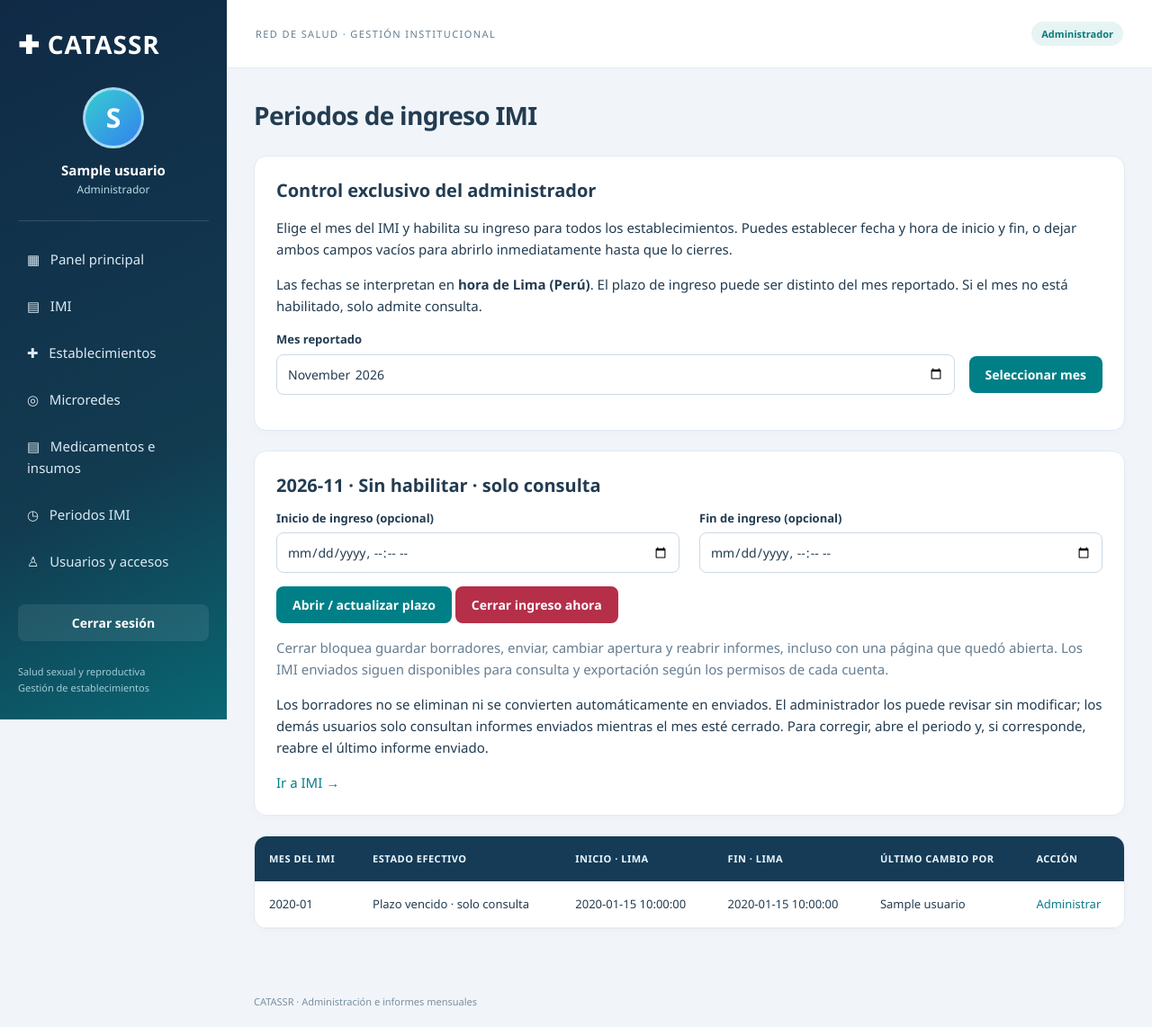
After one commit to ehuayllapupao-lgtm/CATASSR, a PHP site: page /periodos_imi.php in a window 1280 px wide. The commit adds this page. Shown: the whole page at 90% size. Run offline with PHP 8.4, Linux system fonts and the light colour scheme; the visitor is signed in with stand-in values (Sample User, id 1); tables that the repository leaves empty hold one stand-in row (values such as "Sample post").

Commit message:
Controlar ingreso IMI mediante periodos administrables y cierre de solo consulta

```diff
--- a/CATASSR/actualizar_imi.php
+++ b/CATASSR/actualizar_imi.php
@@ -3,4 +3,4 @@ require __DIR__.'/app.php';require __DIR__.'/imi_lib.php';
 try{$d=db();$u=isset($_SESSION['uid'])?q($d,'SELECT * FROM usuarios WHERE id=? AND activo=1',[$_SESSION['uid']])->fetch():null;}catch(PDOException $ex){go('index.php');}
 if(!$u)go('index.php');if($u['rol']!=='admin'){http_response_code(403);exit('Solo el administrador puede habilitar IMI.');}
 $error='';if($_SERVER['REQUEST_METHOD']==='POST'){csrf();try{foreach(explode(';',file_get_contents(__DIR__.'/imi_schema.sql')) as $sql)if(trim($sql))$d->exec($sql);$_SESSION['flash']='IMI habilitado. Los datos existentes se conservaron.';go('imi.php');}catch(Throwable $ex){error_log($ex->getMessage());$error='No se pudo habilitar IMI. Revise la conexión y los permisos MySQL; puede reintentar sin borrar datos.';}}
-top('Habilitar IMI',$u);if($error)echo '<p class="alert">'.e($error).'</p>';?><section class="card"><h2>Actualizar sin reinstalar CATASSR</h2><p>Esta actualización agrega tres tablas para saldos de apertura e informes mensuales. Conserva usuarios, establecimientos, medicamentos y asignaciones.</p><form method="post"><?=token()?><button>Habilitar módulo IMI</button></form></section><?php bottom();
+top('Habilitar IMI',$u);if($error)echo '<p class="alert">'.e($error).'</p>';?><section class="card"><h2>Actualizar sin reinstalar CATASSR</h2><p>Esta actualización habilita las tablas de IMI y el control de periodos. Los meses quedan de consulta hasta que el administrador los abra. Conserva usuarios, establecimientos, medicamentos y asignaciones.</p><form method="post"><?=token()?><button>Habilitar módulo IMI</button></form></section><?php bottom();
--- a/CATASSR/app.php
+++ b/CATASSR/app.php
@@ -14,7 +14,7 @@ function csrf(): void {if(!hash_equals($_SESSION['csrf']??'',(string)($_POST['cs
 $roles=['admin'=>'Administrador','tecnico'=>'Equipo técnico','microred'=>'Cabecera de microred','establecimiento'=>'Encargada/o de establecimiento'];
 function top(string $title,?array $u=null): void {global $roles; ?>
 <!doctype html><html lang="es"><head><meta charset="utf-8"><meta name="viewport" content="width=device-width,initial-scale=1"><title><?=e($title)?> · CATASSR</title><link rel="stylesheet" href="style.css"></head><body>
-<?php if($u): ?><aside><a class="brand" href="index.php">✚ CATASSR</a><div class="profile"><div class="avatar"><?=e(strtoupper(substr($u['nombre'],0,1)))?></div><strong><?=e($u['nombre'])?></strong><small><?=e($roles[$u['rol']])?></small></div><nav><a href="index.php">▦ &nbsp; Panel principal</a><a href="imi.php">▤ &nbsp; IMI</a><a href="index.php?page=establecimientos">✚ &nbsp; Establecimientos</a><a href="index.php?page=microredes">◎ &nbsp; Microredes</a><a href="index.php?page=productos">▤ &nbsp; Medicamentos e insumos</a><?php if($u['rol']==='admin'):?><a href="index.php?page=usuarios">♙ &nbsp; Usuarios y accesos</a><?php endif;?></nav><form method="post" action="index.php"><input type="hidden" name="action" value="logout"><?=token()?><button class="exit">Cerrar sesión</button></form><small class="aside-foot">Salud sexual y reproductiva<br>Gestión de establecimientos</small></aside><?php endif;?>
+<?php if($u): ?><aside><a class="brand" href="index.php">✚ CATASSR</a><div class="profile"><div class="avatar"><?=e(strtoupper(substr($u['nombre'],0,1)))?></div><strong><?=e($u['nombre'])?></strong><small><?=e($roles[$u['rol']])?></small></div><nav><a href="index.php">▦ &nbsp; Panel principal</a><a href="imi.php">▤ &nbsp; IMI</a><a href="index.php?page=establecimientos">✚ &nbsp; Establecimientos</a><a href="index.php?page=microredes">◎ &nbsp; Microredes</a><a href="index.php?page=productos">▤ &nbsp; Medicamentos e insumos</a><?php if($u['rol']==='admin'):?><a href="periodos_imi.php">◷ &nbsp; Periodos IMI</a><a href="index.php?page=usuarios">♙ &nbsp; Usuarios y accesos</a><?php endif;?></nav><form method="post" action="index.php"><input type="hidden" name="action" value="logout"><?=token()?><button class="exit">Cerrar sesión</button></form><small class="aside-foot">Salud sexual y reproductiva<br>Gestión de establecimientos</small></aside><?php endif;?>
 <main class="<?=$u?'':'guest'?>"><?php if($u):?><header><span>RED DE SALUD · GESTIÓN INSTITUCIONAL</span><span class="pill"><?=e($roles[$u['rol']])?></span></header><?php endif;?><div class="content"><h1><?=e($title)?></h1>
 <?php }
 function bottom(): void {echo '</div><footer>CATASSR · Administración e informes mensuales</footer></main></body></html>';}
--- a/CATASSR/imi_lib.php
+++ b/CATASSR/imi_lib.php
@@ -1,7 +1,7 @@
 <?php
 // Reglas de prueba: CPM de hasta tres meses registrados; cobertura objetivo 3 meses.
 const IMI_COBERTURA=3;
-function imi_ready(PDO $d): bool {try{q($d,'SELECT 1 FROM imi_detalles LIMIT 1');q($d,'SELECT 1 FROM imi_reportes LIMIT 1');q($d,'SELECT 1 FROM imi_apertura LIMIT 1');return true;}catch(PDOException $ex){return false;}}
+function imi_ready(PDO $d): bool {try{q($d,'SELECT 1 FROM imi_detalles LIMIT 1');q($d,'SELECT 1 FROM imi_reportes LIMIT 1');q($d,'SELECT 1 FROM imi_apertura LIMIT 1');q($d,'SELECT 1 FROM imi_periodos LIMIT 1');return true;}catch(PDOException $ex){return false;}}
 function imi_establecimientos(PDO $d,array $u): array {
  $where='1=1';$args=[];
  if($u['rol']==='microred'){$where='e.microred_id=?';$args=[$u['microred_id']??0];}
@@ -34,3 +34,24 @@ function imi_rows(array $ctx,array $submitted=[]): array {
  }return $rows;
 }
 function imi_format($n): string {return $n===null?'Sin base de consumo':number_format((float)$n,2,'.',',');}
+
+function imi_periodo_abierto(?array $p): bool {
+ if(!$p || $p['estado']!=='abierto')return false;
+ $now=(new DateTimeImmutable('now',new DateTimeZone('America/Lima')))->format('Y-m-d H:i:s');
+ return (!$p['inicio'] || $now>=$p['inicio']) && (!$p['fin'] || $now<=$p['fin']);
+}
+function imi_periodo_texto(?array $p): string {
+ if(!$p)return 'Sin habilitar · solo consulta';
+ if($p['estado']==='cerrado')return 'Cerrado · solo consulta';
+ $now=(new DateTimeImmutable('now',new DateTimeZone('America/Lima')))->format('Y-m-d H:i:s');
+ if($p['inicio'] && $now<$p['inicio'])return 'Programado · aún no admite ingreso';
+ if($p['fin'] && $now>$p['fin'])return 'Plazo vencido · solo consulta';
+ return 'Abierto para ingreso';
+}
+function imi_fecha_ventana($value): ?string {
+ if(!is_scalar($value))throw new RuntimeException('Fecha de ingreso no válida.');
+ $value=trim((string)$value);if($value==='')return null;
+ $date=DateTimeImmutable::createFromFormat('!Y-m-d\TH:i',$value,new DateTimeZone('America/Lima'));
+ if(!$date || $date->format('Y-m-d\TH:i')!==$value)throw new RuntimeException('Fecha de ingreso no válida.');
+ return $date->format('Y-m-d H:i:00');
+}
--- a/CATASSR/imi_schema.sql
+++ b/CATASSR/imi_schema.sql
@@ -1,3 +1,5 @@
 CREATE TABLE IF NOT EXISTS imi_apertura (establecimiento_id INT NOT NULL, producto_id INT NOT NULL, saldo BIGINT UNSIGNED NOT NULL DEFAULT 0, PRIMARY KEY(establecimiento_id,producto_id), FOREIGN KEY(establecimiento_id) REFERENCES establecimientos(id), FOREIGN KEY(producto_id) REFERENCES productos(id)) ENGINE=InnoDB DEFAULT CHARSET=utf8mb4;
 CREATE TABLE IF NOT EXISTS imi_reportes (id INT PRIMARY KEY AUTO_INCREMENT, establecimiento_id INT NOT NULL, periodo DATE NOT NULL, estado ENUM('borrador','enviado') NOT NULL DEFAULT 'borrador', version INT NOT NULL DEFAULT 1, actualizado_por INT NULL, actualizado_en TIMESTAMP DEFAULT CURRENT_TIMESTAMP ON UPDATE CURRENT_TIMESTAMP, UNIQUE KEY unico_mes(establecimiento_id,periodo), FOREIGN KEY(establecimiento_id) REFERENCES establecimientos(id), FOREIGN KEY(actualizado_por) REFERENCES usuarios(id) ON DELETE SET NULL) ENGINE=InnoDB DEFAULT CHARSET=utf8mb4;
 CREATE TABLE IF NOT EXISTS imi_detalles (reporte_id INT NOT NULL, producto_id INT NOT NULL, stock_segun BIGINT UNSIGNED NOT NULL, recibido BIGINT UNSIGNED NOT NULL, consumo BIGINT UNSIGNED NOT NULL, ajuste BIGINT UNSIGNED NOT NULL, stock_inicial BIGINT UNSIGNED NOT NULL, stock_final BIGINT UNSIGNED NOT NULL, PRIMARY KEY(reporte_id,producto_id), FOREIGN KEY(reporte_id) REFERENCES imi_reportes(id) ON DELETE CASCADE, FOREIGN KEY(producto_id) REFERENCES productos(id)) ENGINE=InnoDB DEFAULT CHARSET=utf8mb4;
+
+CREATE TABLE IF NOT EXISTS imi_periodos (periodo DATE PRIMARY KEY, estado ENUM('abierto','cerrado') NOT NULL DEFAULT 'cerrado', inicio DATETIME NULL, fin DATETIME NULL, version INT NOT NULL DEFAULT 1, actualizado_por INT NULL, actualizado_en TIMESTAMP DEFAULT CURRENT_TIMESTAMP ON UPDATE CURRENT_TIMESTAMP, FOREIGN KEY(actualizado_por) REFERENCES usuarios(id) ON DELETE SET NULL) ENGINE=InnoDB DEFAULT CHARSET=utf8mb4;
--- /dev/null
+++ b/CATASSR/periodos_imi.php
@@ -0,0 +1,31 @@
+<?php
+require __DIR__.'/app.php';require __DIR__.'/imi_lib.php';
+try{$d=db();$u=isset($_SESSION['uid'])?q($d,'SELECT * FROM usuarios WHERE id=? AND activo=1',[$_SESSION['uid']])->fetch():null;}catch(PDOException $ex){go('index.php');}
+if(!$u)go('index.php');if($u['rol']!=='admin'){http_response_code(403);exit('Solo el administrador puede gestionar los periodos de ingreso.');}
+if(!imi_ready($d))go('actualizar_imi.php');
+$month=(string)($_POST['mes']??$_GET['mes']??(new DateTimeImmutable('now',new DateTimeZone('America/Lima')))->format('Y-m'));
+if(!preg_match('/^20\d{2}-(0[1-9]|1[0-2])$/',$month)){http_response_code(422);exit('Mes no válido.');}
+$period=$month.'-01';$error='';
+if($_SERVER['REQUEST_METHOD']==='POST'){
+ csrf();try{
+ $action=$_POST['action']??'';if(!in_array($action,['abrir','cerrar'],true))throw new RuntimeException('Acción no válida.');
+ // Closing never depends on validity of the old schedule: it must always be possible.
+ $start=$action==='abrir'?imi_fecha_ventana($_POST['inicio']??''):null;
+ $end=$action==='abrir'?imi_fecha_ventana($_POST['fin']??''):null;
+ if($start&&$end&&$start>$end)throw new RuntimeException('El fin debe ser igual o posterior al inicio.');
+ $d->beginTransaction();$old=q($d,'SELECT * FROM imi_periodos WHERE periodo=? FOR UPDATE',[$period])->fetch()?:null;
+ if((int)($_POST['version']??0)!==(int)($old['version']??0))throw new RuntimeException('Otro administrador cambió este periodo. Recargue antes de guardar.');
+ if($action==='cerrar'){$start=$old['inicio']??null;$end=$old['fin']??null;}
+ $state=$action==='abrir'?'abierto':'cerrado';
+ if($old)q($d,'UPDATE imi_periodos SET estado=?,inicio=?,fin=?,version=version+1,actualizado_por=? WHERE periodo=?',[$state,$start,$end,$u['id'],$period]);
+ else q($d,'INSERT INTO imi_periodos(periodo,estado,inicio,fin,actualizado_por) VALUES(?,?,?,?,?)',[$period,$state,$start,$end,$u['id']]);
+ $d->commit();$_SESSION['flash']=$action==='cerrar'?'Periodo cerrado. Se bloqueó el ingreso de información.':'Periodo habilitado con el plazo indicado.';go('periodos_imi.php?mes='.$month);
+ }catch(Throwable $ex){if($d->inTransaction())$d->rollBack();if($ex instanceof RuntimeException&&!($ex instanceof PDOException))$error=$ex->getMessage();else{error_log($ex->getMessage());$error='No se pudo actualizar el periodo. Recargue e intente nuevamente.';}}
+}
+$window=q($d,'SELECT * FROM imi_periodos WHERE periodo=?',[$period])->fetch()?:null;
+$all=q($d,'SELECT p.*,u.nombre responsable FROM imi_periodos p LEFT JOIN usuarios u ON u.id=p.actualizado_por ORDER BY p.periodo DESC')->fetchAll();
+top('Periodos de ingreso IMI',$u);if($error)echo '<p class="alert">'.e($error).'</p>';if(isset($_SESSION['flash'])){echo '<p class="success">'.e($_SESSION['flash']).'</p>';unset($_SESSION['flash']);}
+?>
+<section class="card"><h2>Control exclusivo del administrador</h2><p>Elige el mes del IMI y habilita su ingreso para todos los establecimientos. Puedes establecer fecha y hora de inicio y fin, o dejar ambos campos vacíos para abrirlo inmediatamente hasta que lo cierres.</p><p>Las fechas se interpretan en <strong>hora de Lima (Perú)</strong>. El plazo de ingreso puede ser distinto del mes reportado. Si el mes no está habilitado, solo admite consulta.</p><form method="get" class="filters"><label>Mes reportado<input type="month" name="mes" min="2000-01" max="2099-12" value="<?=e($month)?>" required></label><button>Seleccionar mes</button></form></section>
+<section class="card"><h2><?=e($month)?> · <?=e(imi_periodo_texto($window))?></h2><form method="post" class="grid"><?=token()?><input type="hidden" name="mes" value="<?=e($month)?>"><input type="hidden" name="version" value="<?=e($window['version']??0)?>"><label>Inicio de ingreso (opcional)<input type="datetime-local" name="inicio" value="<?=e(($window['inicio']??null)?substr(str_replace(' ','T',$window['inicio']),0,16):'')?>"></label><label>Fin de ingreso (opcional)<input type="datetime-local" name="fin" value="<?=e(($window['fin']??null)?substr(str_replace(' ','T',$window['fin']),0,16):'')?>"></label><div><button name="action" value="abrir">Abrir / actualizar plazo</button> <button class="danger" name="action" value="cerrar" formnovalidate>Cerrar ingreso ahora</button></div></form><p class="muted">Cerrar bloquea guardar borradores, enviar, cambiar apertura y reabrir informes, incluso con una página que quedó abierta. Los IMI enviados siguen disponibles para consulta y exportación según los permisos de cada cuenta.</p><p>Los borradores no se eliminan ni se convierten automáticamente en enviados. El administrador los puede revisar sin modificar; los demás usuarios solo consultan informes enviados mientras el mes esté cerrado. Para corregir, abre el periodo y, si corresponde, reabre el último informe enviado.</p><a href="imi.php?mes=<?=e($month)?>">Ir a IMI →</a></section>
+<section class="card table"><table><thead><tr><th>Mes del IMI</th><th>Estado efectivo</th><th>Inicio · Lima</th><th>Fin · Lima</th><th>Último cambio por</th><th>Acción</th></tr></thead><tbody><?php foreach($all as $p):?><tr><td><?=e(substr($p['periodo'],0,7))?></td><td><?=e(imi_periodo_texto($p))?></td><td><?=e($p['inicio']??'Inmediato')?></td><td><?=e($p['fin']??'Sin fecha límite')?></td><td><?=e($p['responsable']??'Cuenta eliminada')?></td><td><a href="periodos_imi.php?mes=<?=e(substr($p['periodo'],0,7))?>">Administrar</a></td></tr><?php endforeach;?></tbody></table></section><?php bottom();
--- a/CATASSR/schema.sql
+++ b/CATASSR/schema.sql
@@ -7,3 +7,5 @@ CREATE TABLE IF NOT EXISTS instalacion (id INT PRIMARY KEY, fecha TIMESTAMP DEFA
 CREATE TABLE IF NOT EXISTS imi_apertura (establecimiento_id INT NOT NULL, producto_id INT NOT NULL, saldo BIGINT UNSIGNED NOT NULL DEFAULT 0, PRIMARY KEY(establecimiento_id,producto_id), FOREIGN KEY(establecimiento_id) REFERENCES establecimientos(id), FOREIGN KEY(producto_id) REFERENCES productos(id)) ENGINE=InnoDB DEFAULT CHARSET=utf8mb4;
 CREATE TABLE IF NOT EXISTS imi_reportes (id INT PRIMARY KEY AUTO_INCREMENT, establecimiento_id INT NOT NULL, periodo DATE NOT NULL, estado ENUM('borrador','enviado') NOT NULL DEFAULT 'borrador', version INT NOT NULL DEFAULT 1, actualizado_por INT NULL, actualizado_en TIMESTAMP DEFAULT CURRENT_TIMESTAMP ON UPDATE CURRENT_TIMESTAMP, UNIQUE KEY unico_mes(establecimiento_id,periodo), FOREIGN KEY(establecimiento_id) REFERENCES establecimientos(id), FOREIGN KEY(actualizado_por) REFERENCES usuarios(id) ON DELETE SET NULL) ENGINE=InnoDB DEFAULT CHARSET=utf8mb4;
 CREATE TABLE IF NOT EXISTS imi_detalles (reporte_id INT NOT NULL, producto_id INT NOT NULL, stock_segun BIGINT UNSIGNED NOT NULL, recibido BIGINT UNSIGNED NOT NULL, consumo BIGINT UNSIGNED NOT NULL, ajuste BIGINT UNSIGNED NOT NULL, stock_inicial BIGINT UNSIGNED NOT NULL, stock_final BIGINT UNSIGNED NOT NULL, PRIMARY KEY(reporte_id,producto_id), FOREIGN KEY(reporte_id) REFERENCES imi_reportes(id) ON DELETE CASCADE, FOREIGN KEY(producto_id) REFERENCES productos(id)) ENGINE=InnoDB DEFAULT CHARSET=utf8mb4;
+
+CREATE TABLE IF NOT EXISTS imi_periodos (periodo DATE PRIMARY KEY, estado ENUM('abierto','cerrado') NOT NULL DEFAULT 'cerrado', inicio DATETIME NULL, fin DATETIME NULL, version INT NOT NULL DEFAULT 1, actualizado_por INT NULL, actualizado_en TIMESTAMP DEFAULT CURRENT_TIMESTAMP ON UPDATE CURRENT_TIMESTAMP, FOREIGN KEY(actualizado_por) REFERENCES usuarios(id) ON DELETE SET NULL) ENGINE=InnoDB DEFAULT CHARSET=utf8mb4;
```
Also changed, not shown: ACTUALIZAR_IMI.md (+2 -1 lines), ACTUALIZAR_PERIODOS_IMI.md (added, +45 -0 lines), CATASSR/imi.php (+11 -8 lines), README.md, 2 other files.
